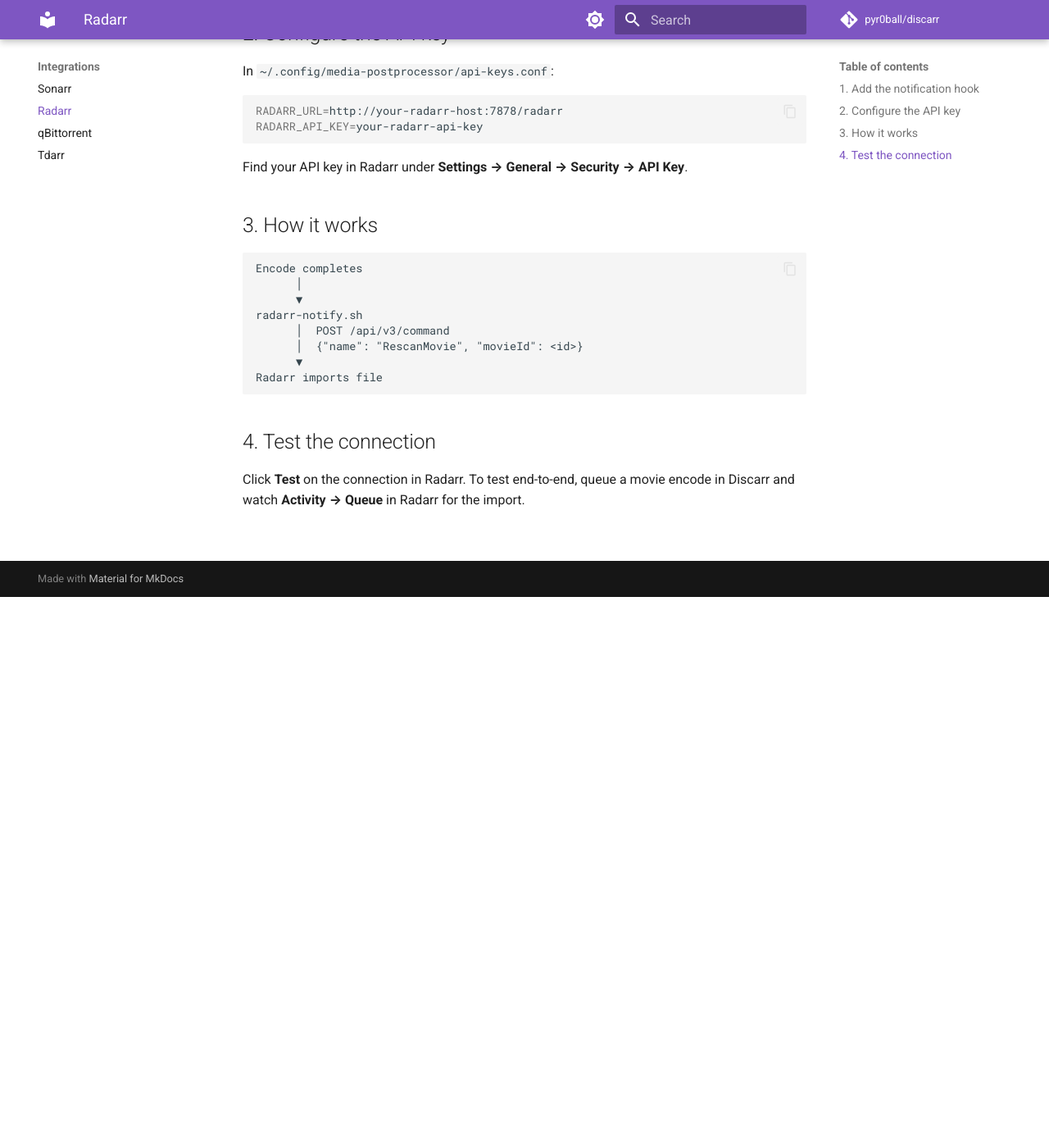
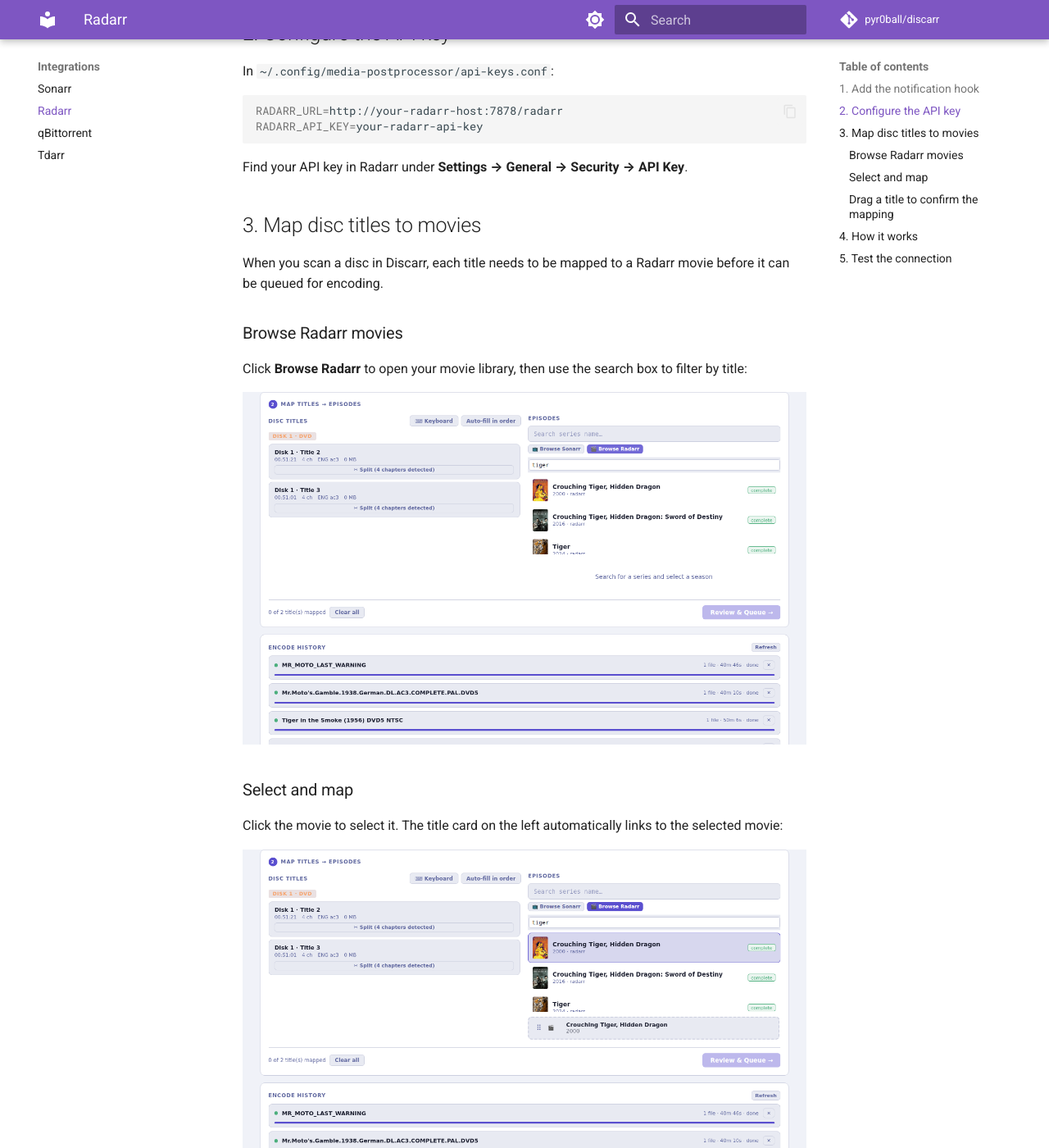
Before and after one commit to pyr0ball/discarr, an MkDocs documentation site: the page built from docs/integrations/radarr.md, in a window 1280 px wide and 1400 px high, scrolled down 672 px. Shown: the whole window at 82% size. Built offline with MkDocs 1.6.1 and Material for MkDocs 9.7.7, drawn with Linux system fonts in a browser that asks for light colours; comment, search, counter and statistics services are not loaded; some of the changed text lies outside the part shown.

Commit message:
docs: add Radarr workflow screenshots and update quickstart
- Add 03-radarr-filter.png: browse + filter movies by partial title
- Add 04-radarr-selected.png: movie selected in browse panel
- Add 05-mapped.png: completed drag-and-drop title mapping
- Update 03-title-mapping.png to completed-state screenshot
- docs/integrations/radarr.md: add workflow section with 3 annotated screenshots
- docs/quickstart.md: rewrite step 5 with browse/filter/drag workflow
- README.md and docs/index.md: use completed-mapping screenshot

````diff
--- a/docs/integrations/radarr.md
+++ b/docs/integrations/radarr.md
@@ -24,7 +24,31 @@
 
 Find your API key in Radarr under **Settings → General → Security → API Key**.
 
-## 3. How it works
+## 3. Map disc titles to movies
+
+When you scan a disc in Discarr, each title needs to be mapped to a Radarr movie before it can be queued for encoding.
+
+### Browse Radarr movies
+
+Click **Browse Radarr** to open your movie library, then use the search box to filter by title:
+
+![Radarr browse panel — search box filtering results to show matching movies](../screenshots/03-radarr-filter.png)
+
+### Select and map
+
+Click the movie to select it. The title card on the left automatically links to the selected movie:
+
+![Radarr movie selected — disc title mapped to Crouching Tiger, Hidden Dragon](../screenshots/04-radarr-selected.png)
+
+### Drag a title to confirm the mapping
+
+Drag the title card from the left panel and drop it onto the matching movie slot on the right. A green border confirms the mapping:
+
+![Title mapping complete — disc title dragged to movie slot, Review & Queue button active](../screenshots/05-mapped.png)
+
+Once all titles are mapped, click **Review & Queue →** to start encoding.
+
+## 4. How it works
 
 ```
 Encode completes
@@ -37,6 +61,6 @@
 Radarr imports file
 ```
 
-## 4. Test the connection
+## 5. Test the connection
 
 Click **Test** on the connection in Radarr. To test end-to-end, queue a movie encode in Discarr and watch **Activity → Queue** in Radarr for the import.
````
Also changed, not shown: README.md (+2 -2 lines), docs/index.md (+2 -2 lines), docs/quickstart.md (+12 -6 lines), docs/screenshots/03-radarr-filter.png (added), docs/screenshots/03-title-mapping.png, docs/screenshots/04-radarr-selected.png (added), docs/screenshots/05-mapped.png (added).
